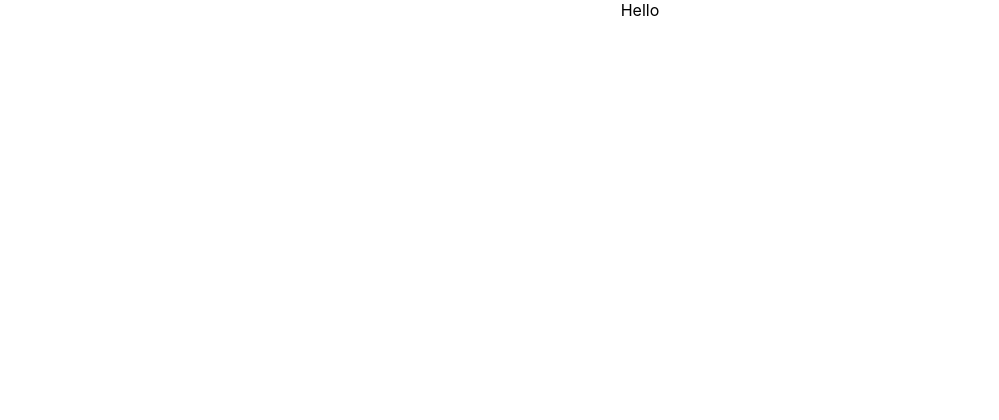
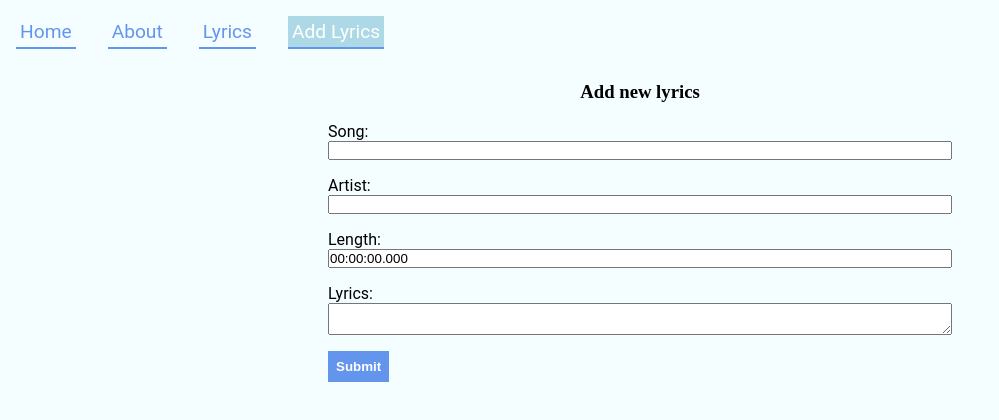
Before and after one commit to somethingfly/lyrics-project, a React (Create React App) app: page /lyrics/new in a window 1280 px wide. Shown: the top 420 px of the page, without its empty margins (0-999 px from the left). Built offline with nearby package versions, Linux system fonts and the light colour scheme.

Commit message:
mostly working, need: 'text' parse into 'words', constraining form, edit word by clicking

```diff
--- a/db.json
+++ b/db.json
@@ -1,18 +1,51 @@
 {
-  "songs": [
+  "lyrics": [
     {
-      "id": 23047788115960002986992256759661,
+      "id": 1,
       "song": "Test Song",
       "artist": "Test Artist",
-      "lyrics": [
-        [
-          "Hello",
-          "World"
-        ],
-        [
-          "Goodbye"
-        ]
+      "text": "[0:05] Hello World\n[0:07] GoodBye",
+      "length": 10000,
+      "lines": [
+        {
+          "time": 5000,
+          "words": [
+            "Hello",
+            "World"
+          ]
+        },
+        {
+          "time": 7000,
+          "words": [
+            "GoodBye"
+          ]
+        }
       ]
+    },
+    {
+      "song": "Test This",
+      "artist": "Testers",
+      "text": "[00:01] I still need\n[00:04] to build this",
+      "length": 8000,
+      "lines": [
+        {
+          "time": 1000,
+          "words": [
+            "I",
+            "still",
+            "need"
+          ]
+        },
+        {
+          "time": 4000,
+          "words": [
+            "to",
+            "bulid",
+            "this"
+          ]
+        }
+      ],
+      "id": 2
     }
   ]
 }
--- a/package.json
+++ b/package.json
@@ -8,6 +8,7 @@
     "@testing-library/user-event": "^13.5.0",
     "react": "^18.2.0",
     "react-dom": "^18.2.0",
+    "react-router-dom": "^6.16.0",
     "react-scripts": "5.0.1",
     "web-vitals": "^2.1.4"
   },
--- /dev/null
+++ b/src/About.js
@@ -0,0 +1,26 @@
+import React from "react";
+
+function About() {
+    return (
+        <section id="about">
+            <h2>About Lyrics</h2>
+            <p>
+            Lyrics connects to your database of lyrics (we're not going to host it).<br />
+            It can also be any database that you can read from--and ideally add lyrics to.
+</p>
+            <img src="lyrics.svg" alt="lyrics" />
+
+<p>
+Then, when music is playing on your device (computer, phone, etc.);<br />
+Lyrics will read the info being shared about the song being played;<br />
+and Lyrics will use that info to find and display the lyrics.
+            </p>
+            <div>
+                <h3>Links</h3>
+                <a href="https://github.com/somethingfly/lyrics-project">GitHub</a>
+            </div>
+        </section>
+    );
+}
+
+export default About;
--- a/src/App.js
+++ b/src/App.js
@@ -26,14 +26,33 @@ function App() {
 export default App;
 */
 
-import './App.css';
+import { BrowserRouter as Router, Routes, Route } from "react-router-dom";
+import NavBar from "./NavBar";
+import Home from "./Home";
+import About from "./About";
+import LyricsList from "./LyricsList";
+import LyricsDetail from "./LyricsDetail";
+import NewLyrics from "./NewLyrics";
+
+// Need to make it so the the words are editable by clicking
+// Need to make the text value parse into the words array.
+// constraining form, e.g. preLength on NewLyrics (must 00:00:00.000)
+// using text-align left important in css is a bit hackish.
 
 function App() {
-  return (
-    <div className="App">
-      Hello
-    </div>
-  );
+    return (
+        <Router>
+            <NavBar />
+            <Routes>
+                <Route path="/" element={<Home />} />
+                <Route path="/about" element={<About />} />
+                <Route path="/lyrics" element={<LyricsList />} />
+                <Route path="/lyrics/new" element={<NewLyrics />} />
+                <Route path="/lyrics/:id" element={<LyricsDetail />} />
+                <Route path="*" element={<h1>404 not found</h1>} />
+            </Routes>
+        </Router>
+    );
 }
 
 export default App;
--- /dev/null
+++ b/src/Home.js
@@ -0,0 +1,13 @@
+import React from "react";
+
+function Home() {
+    return (
+        <section id="home">
+            <h1 style={{ color: "#6495ED" }}>
+                We Were Alone, and I Was Displaying These Lyrics, to You
+            </h1>
+        </section>
+    );
+}
+
+export default Home;
--- /dev/null
+++ b/src/LyricsDetail.js
@@ -0,0 +1,39 @@
+import React, { useEffect, useState } from "react";
+import { useParams } from "react-router-dom"
+
+function LyricsDetail() {
+    const [lyrics, setLyrics] = useState(null);
+    const { id } = useParams()
+
+    useEffect(() => {
+        fetch(`http://localhost:3001/lyrics/${id}`)
+            .then(r => r.json())
+            .then(data => setLyrics(data))
+    }, [id])
+
+    if (!lyrics) return <h2>Loading...</h2>;
+
+    const { song, artist, length, lines } = lyrics;
+
+    const linesList = lines.map((line) => (
+        <div className="lines" key={line.time}>
+          <div>{new Date(line.time).toISOString().slice(11,23)}</div>
+          {line.words.map((word, index) => (
+              <span key={line.time + index}>{word}</span>
+          ))}
+        </div>
+        ));
+
+    return (
+        <section>
+            <div className="lyrics-item">
+                <h1>{song}</h1>
+                <p>{artist}</p>
+                <div>{linesList}</div>
+                <p>{new Date(length).toISOString().slice(11,23)}</p>
+            </div>
+        </section>
+    );
+}
+
+export default LyricsDetail;
--- /dev/null
+++ b/src/LyricsItem.js
@@ -0,0 +1,32 @@
+import React from "react";
+import { Link } from "react-router-dom";
+
+function LyricsItem({ id, song, artist, text }) {
+
+  /*
+  const linesList = lines.map((line) => (
+    <div className="lines" key={line.time}>
+      <div>{line.time}</div>
+      {line.words.map((word, index) => (
+          <span key={line.time + index}>{word}</span>
+      ))}
+    </div>
+    ));
+
+  */
+
+  const textFormat = text.split("\n").map((line) => (
+     <p className="line">{line}</p>
+  ));
+
+  return (
+    <div className="lyrics-item">
+      <h3>{song}</h3>
+      <p>{artist}</p>
+      {textFormat}
+      <Link to={`/lyrics/${id}`}>Edit</Link>
+    </div>
+  );
+}
+
+export default LyricsItem;
--- /dev/null
+++ b/src/LyricsList.js
@@ -0,0 +1,32 @@
+import React, { useEffect, useState } from "react";
+import LyricsItem from "./LyricsItem";
+
+function LyricsList() {
+    const [lyrics, setLyrics] = useState([]);
+
+    useEffect(() => {
+        fetch("http://localhost:3001/lyrics")
+            .then(r => r.json())
+            .then(data => setLyrics(data))
+    }, [])
+
+    const lyricsItems = lyrics.map((lyrics) => (
+        <LyricsItem
+            key={lyrics.id}
+            id={lyrics.id}
+            song={lyrics.song}
+            artist={lyrics.artist}
+            length={lyrics.length}
+            text={lyrics.text}
+        />
+    ));
+
+    return (
+        <section id="lyrics">
+            <h2>My Lyrics</h2>
+            <div id="lyrics-list">{lyricsItems}</div>
+        </section>
+    );
+}
+
+export default LyricsList;
--- /dev/null
+++ b/src/NavBar.js
@@ -0,0 +1,15 @@
+import React from "react";
+import { NavLink } from "react-router-dom"
+
+function NavBar() {
+    return (
+        <nav>
+            <NavLink end to="/">Home</NavLink>
+            <NavLink to="/about">About</NavLink>
+            <NavLink end to="/lyrics">Lyrics</NavLink>
+            <NavLink end to="/lyrics/new">Add Lyrics</NavLink>
+        </nav>
+    );
+}
+
+export default NavBar;
--- /dev/null
+++ b/src/NewLyrics.js
@@ -0,0 +1,72 @@
+import React, { useState } from "react";
+import { useNavigate } from "react-router-dom";
+
+
+function NewLyrics() {
+    const [song, setSong] = useState("");
+    const [artist, setArtist] = useState("");
+    const [text, setText] = useState("");
+    const [preLength, setPreLength] = useState("00:00:00.000");
+
+    const navigate = useNavigate();
+
+    function handleSubmit(e) {
+        e.preventDefault()
+        const lengthSplit = preLength.split(':');
+        const length = (+lengthSplit[0]) * 60 * 60000 + (+lengthSplit[1]) * 60000 + (+lengthSplit[2] * 1000);
+        const lines = [
+            {
+              "time": 1000,
+              "words": [
+                "I",
+                "still",
+                "need"
+              ]
+            },
+            {
+              "time": 4000,
+              "words": [
+                "to",
+                "bulid",
+                "this"
+              ]
+            }
+          ]
+        const formData = { song, artist, text, length, lines }
+        fetch("http://localhost:3001/lyrics", {
+            method: "POST",
+            headers: {
+                "Content-Type": "application/json"
+            },
+            body: JSON.stringify(formData)
+        })
+            .then(r => r.json())
+            .then(data => {
+                navigate(`/lyrics/${data.id}`)
+            })
+    }
+
+
+    return (
+        <section id="form">
+            <h3>Add new lyrics</h3>
+            <form onSubmit={handleSubmit}>
+                <label htmlFor="song">Song:</label>
+                <input type="text" id="song" value={song} onChange={e => setSong(e.target.value)} />
+
+                <label htmlFor="artist">Artist:</label>
+                <input type="text" id="artist" value={artist} onChange={e => setArtist(e.target.value)} />
+
+                <label htmlFor="preLength">Length:</label>
+                <input type="text" id="preLength" value={preLength} onChange={e => setPreLength(e.target.value)} />
+
+                <label htmlFor="text">Lyrics:</label>
+                <textarea id="text" value={text} onChange={e => setText(e.target.value)} />
+
+                <button type="submit">Submit</button>
+            </form>
+        </section>
+    )
+}
+
+export default NewLyrics
--- a/src/index.css
+++ b/src/index.css
@@ -1,3 +1,4 @@
+/*
 body {
   margin: 0;
   font-family: -apple-system, BlinkMacSystemFont, 'Segoe UI', 'Roboto', 'Oxygen',
@@ -11,3 +12,140 @@ code {
   font-family: source-code-pro, Menlo, Monaco, Consolas, 'Courier New',
     monospace;
 }
+*/
+* {
+  margin: 0;
+  padding: 0;
+  box-sizing: border-box;
+}
+
+body {
+  font-family: "Roboto", sans-serif;
+  font-size: 16px;
+  background-color: #F4FDFF;
+}
+
+h1,
+h2,
+h3,
+h4,
+h5,
+h6 {
+  font-family: "Playfair Display", serif;
+  margin-bottom: 1em;
+}
+
+p, img {
+  margin-bottom: 1em;
+}
+
+nav {
+  background-color: #F4FDFF;
+}
+
+nav a {
+  display: inline-block;
+  margin: 1rem;
+  padding: 0.25rem;
+  text-decoration: none;
+  font-size: 1.2em;
+  color: #6495ed;
+  border-bottom: 2px solid #6495ed;
+  transition: 0.1s;
+}
+
+nav a:hover,
+nav a:active {
+  color: lightblue;
+  border-bottom: 2px solid lightblue  ;
+}
+
+nav a.active {
+  color: white;
+  background: lightblue;
+}
+
+#home {
+  height: 50vh;
+  min-height: 400px;
+  background-color: #F4FDFF;
+}
+
+section {
+  display: flex;
+  align-items: center;
+  justify-content: center;
+  flex-direction: column;
+  text-align: center;
+  padding: 1rem;
+}
+
+#about img {
+  max-height: 50%;
+}
+
+#about a {
+  display: block;
+}
+
+#lyrics {
+  background-color: #F4FDFF;
+  min-height: 400px;
+}
+
+#lyrics-list {
+  display: flex;
+  justify-content: center;
+  flex-direction: column;
+  width: 100%;
+  max-width: 800px;
+}
+
+.lyrics-item {
+  background-color: white;
+  padding: 2rem;
+  margin: 1rem;
+}
+
+.lines span {
+  background-color: lightblue;
+  margin: 0.25rem;
+  padding: 0.5rem;
+  border-radius: 4px;
+  display: inline-block;
+}
+
+.line {
+  text-align: left !important;
+}
+
+form {
+  display: flex;
+  flex-direction: column;
+  align-items: flex-start;
+  width: 50%;
+}
+
+form > input,
+form > textarea {
+  width: 100%;
+  margin-bottom: 1rem;
+}
+
+form button {
+  padding: 0.5rem;
+  background-color: #6495ed;
+  color: white;
+  font-weight: bold;
+  border: none;
+}
+
+@media (min-width: 700px) {
+  #lyrics-list {
+    flex-direction: row;
+  }
+
+  .lyrics-item {
+    width: 75%;
+  }
+}
```
Also changed, not shown: public/lyrics.svg (added), 1 other file (tests, documents, lock files or other folders).
